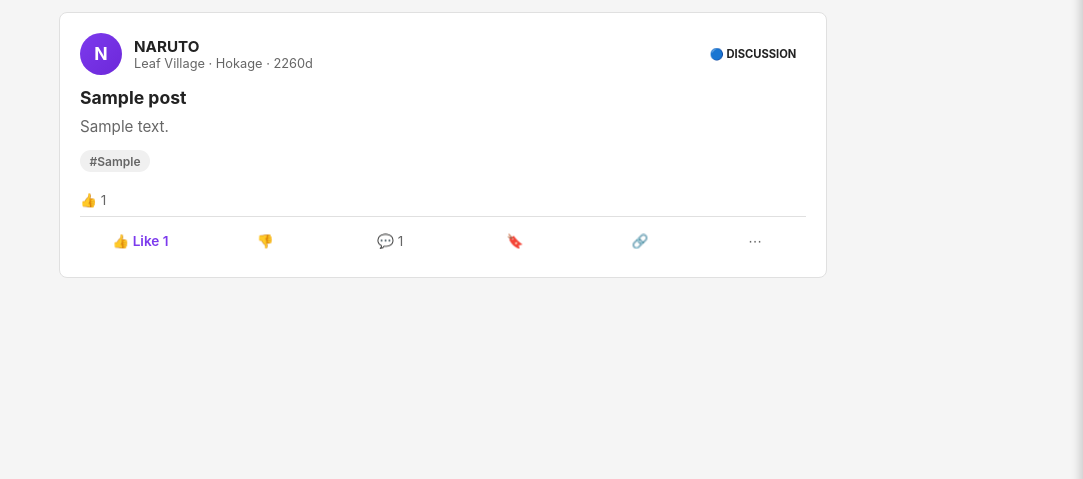
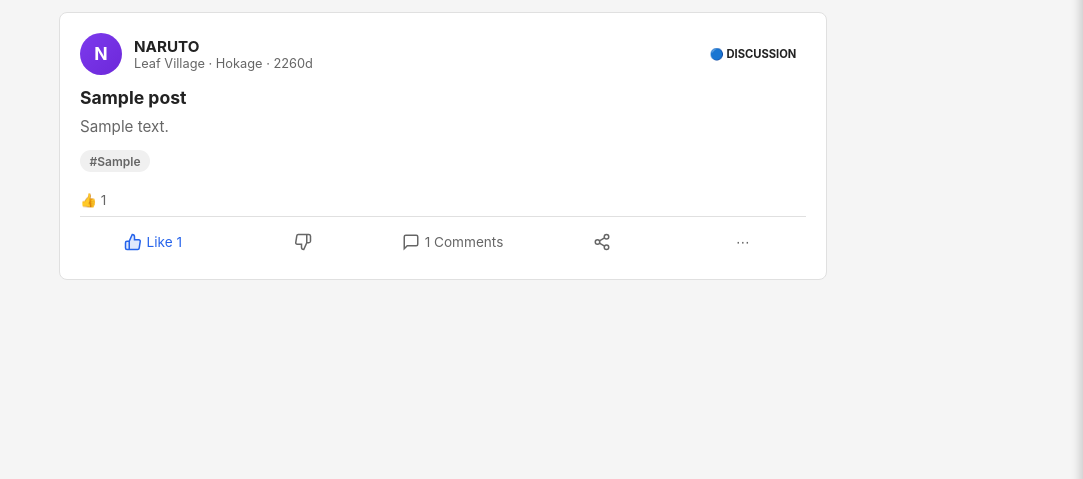
Before and after one commit to pavankone1428/letscon, a Flask app: page / in a window 1280 px wide. Shown: the part 214-693 px from the top of the page, without its empty margins (197-1280 px from the left). Run offline with Flask 3, Linux system fonts and the light colour scheme; the visitor is signed in with stand-in values (Sample User, id 1); data comes from the database, SQL or seed files in the repository; tables that the repository leaves empty hold one stand-in row (values such as "Sample post"); data that the repository does not hold is empty.

Commit message:
Redesign post actions: SVG icons, like blue, dislike red, share icon, remove bookmark

```diff
--- a/static/app.js
+++ b/static/app.js
@@ -161,13 +161,20 @@ async function loadFeed() {
                 ${p.tags ? `<div class="post-tags">${p.tags.split(',').map(t => `<span class="tag">#${t.trim()}</span>`).join('')}</div>` : ''}
                 ${reactionSummary ? `<div class="reaction-summary">${reactionSummary}</div>` : ''}
                 <div class="post-actions-bar">
-                    <button class="post-action-btn like-btn ${p.user_vote === 1 ? 'active' : ''}" onclick="vote(${p.id}, 1, '${userReaction}')" oncontextmenu="showEmojiPicker(event, ${p.id})" ontouchstart="startLongPress(event, ${p.id})" ontouchend="cancelLongPress()">
-                        ${p.user_vote === 1 ? getReactionEmoji(userReaction) : '👍'} Like ${totalLikes > 0 ? totalLikes : ''}
+                    <button class="post-action-btn like-btn ${p.user_vote === 1 ? 'liked' : ''}" onclick="vote(${p.id}, 1, '${userReaction}')" oncontextmenu="showEmojiPicker(event, ${p.id})" ontouchstart="startLongPress(event, ${p.id})" ontouchend="cancelLongPress()">
+                        <svg width="18" height="18" viewBox="0 0 24 24" fill="none" stroke="currentColor" stroke-width="2"><path d="M14 9V5a3 3 0 0 0-3-3l-4 9v11h11.28a2 2 0 0 0 2-1.7l1.38-9a2 2 0 0 0-2-2.3H14zM7 22H4a2 2 0 0 1-2-2v-7a2 2 0 0 1 2-2h3"/></svg>
+                        Like ${totalLikes > 0 ? totalLikes : ''}
                     </button>
-                    <button class="post-action-btn ${p.user_vote === -1 ? 'active-dislike' : ''}" onclick="vote(${p.id}, -1)">👎</button>
-                    <button class="post-action-btn" onclick="openComments(${p.id})">💬 ${p.comment_count || ''}</button>
-                    <button class="post-action-btn ${p.user_bookmarked ? 'active-bookmark' : ''}" onclick="bookmark(${p.id})">🔖</button>
-                    <button class="post-action-btn" onclick="sharePost(${p.id}, '${esc(p.title)}')">🔗</button>
+                    <button class="post-action-btn ${p.user_vote === -1 ? 'disliked' : ''}" onclick="vote(${p.id}, -1)">
+                        <svg width="18" height="18" viewBox="0 0 24 24" fill="none" stroke="currentColor" stroke-width="2"><path d="M10 15V19a3 3 0 0 0 3 3l4-9V2H5.72a2 2 0 0 0-2 1.7l-1.38 9a2 2 0 0 0 2 2.3H10zM17 2h2.67A2.31 2.31 0 0 1 22 4v7a2.31 2.31 0 0 1-2.33 2H17"/></svg>
+                    </button>
+                    <button class="post-action-btn" onclick="openComments(${p.id})">
+                        <svg width="18" height="18" viewBox="0 0 24 24" fill="none" stroke="currentColor" stroke-width="2"><path d="M21 15a2 2 0 0 1-2 2H7l-4 4V5a2 2 0 0 1 2-2h14a2 2 0 0 1 2 2z"/></svg>
+                        ${p.comment_count ? p.comment_count + ' Comments' : 'Comment'}
+                    </button>
+                    <button class="post-action-btn" onclick="sharePost(${p.id}, '${esc(p.title)}')">
+                        <svg width="18" height="18" viewBox="0 0 24 24" fill="none" stroke="currentColor" stroke-width="2"><circle cx="18" cy="5" r="3"/><circle cx="6" cy="12" r="3"/><circle cx="18" cy="19" r="3"/><line x1="8.59" y1="13.51" x2="15.42" y2="17.49"/><line x1="15.41" y1="6.51" x2="8.59" y2="10.49"/></svg>
+                    </button>
                     <div class="post-more-wrap">
                         <button class="post-action-btn" onclick="togglePostMenu(${p.id})">⋯</button>
                         <div class="post-menu" id="postMenu-${p.id}">
--- a/static/style.css
+++ b/static/style.css
@@ -229,11 +229,14 @@ button { font-family:inherit; }
     background:none; border:none; padding:0.5rem 0.6rem; cursor:pointer;
     font-size:0.85rem; color:var(--text-secondary); border-radius:var(--radius);
     transition:all 0.15s; flex:1; text-align:center; white-space:nowrap;
+    display:inline-flex; align-items:center; justify-content:center; gap:0.3rem;
 }
+.post-action-btn svg { vertical-align:middle; flex-shrink:0; }
 .post-action-btn:hover { background:#f0f0f0; color:var(--primary); }
-.post-action-btn.active { color:#7c3aed; font-weight:600; }
-.post-action-btn.active-dislike { color:#dc2626; font-weight:600; }
-.post-action-btn.active-bookmark { color:#f59e0b; font-weight:600; }
+.post-action-btn.liked { color:#2563eb; }
+.post-action-btn.liked svg { stroke:#2563eb; fill:#2563eb; fill-opacity:0.15; }
+.post-action-btn.disliked { color:#dc2626; }
+.post-action-btn.disliked svg { stroke:#dc2626; fill:#dc2626; fill-opacity:0.15; }
 
 /* Emoji Picker */
 .emoji-picker {
```
